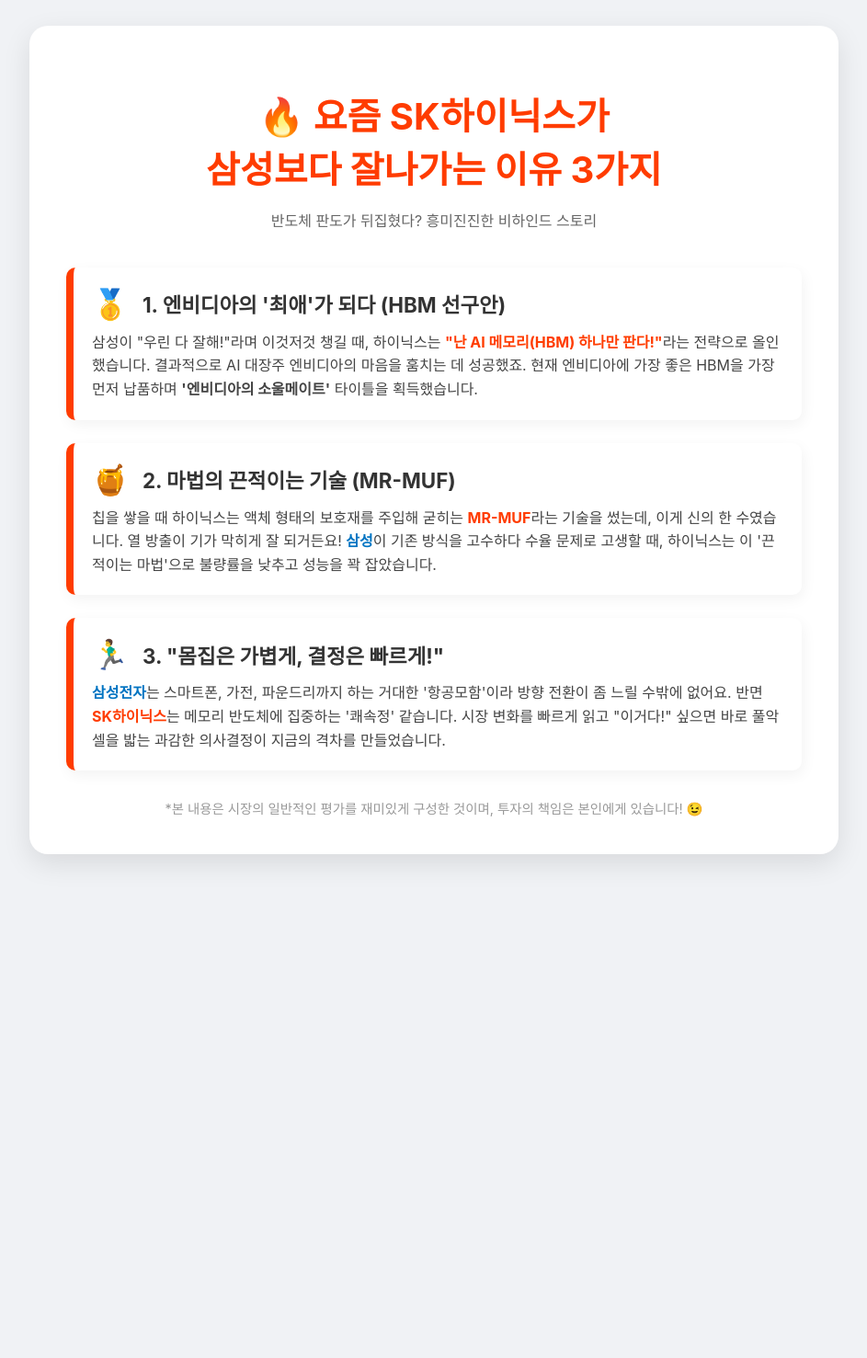
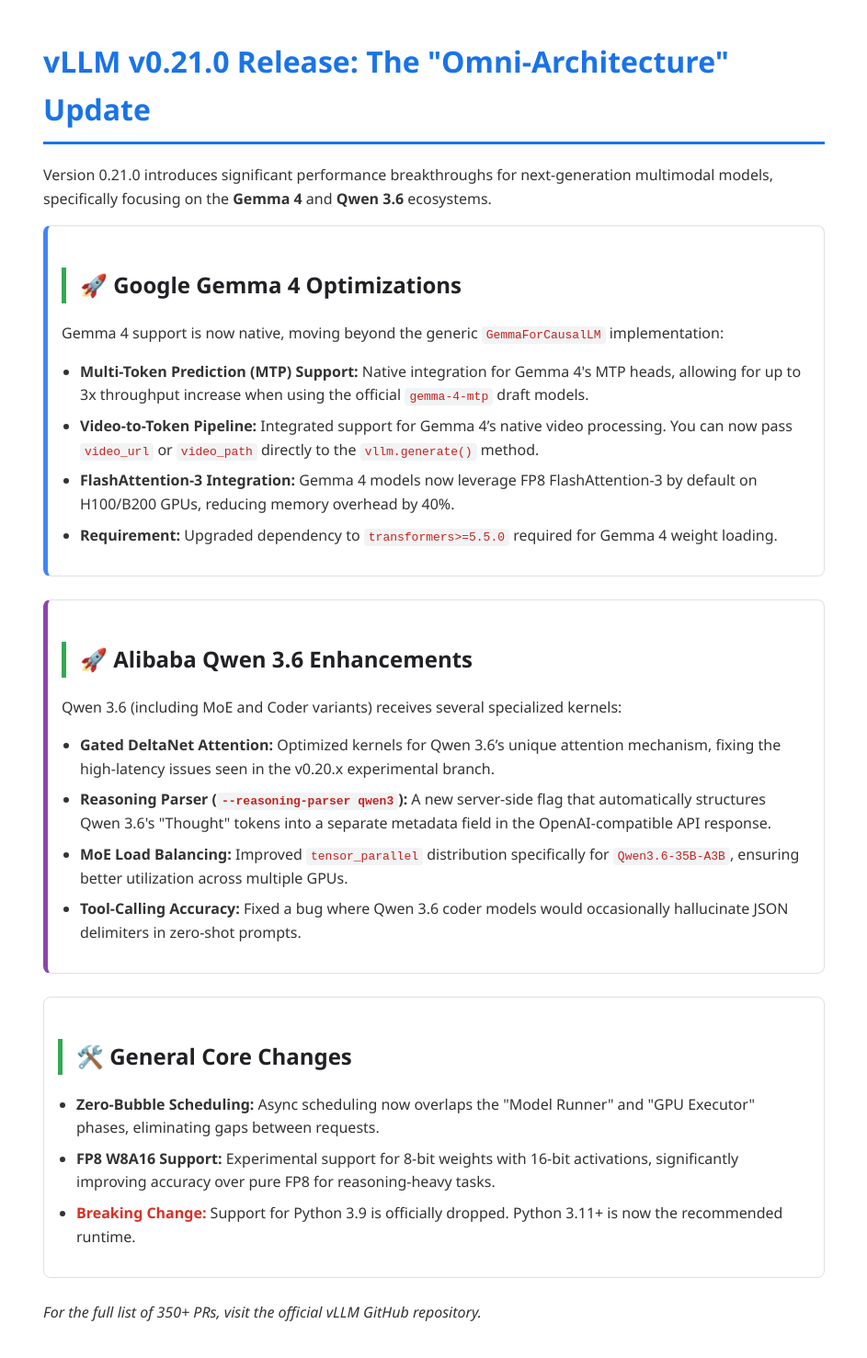
Before and after one commit to JaehunSim/jaehunsim.github.io, a Jekyll site: the page auto/result.html, which Jekyll copies as it is, in a window 1280 px wide. Shown: the whole page at 92% size, without its empty margins (168-1111 px from the left). Built offline with Jekyll 4.4.1, drawn with Linux system fonts in a browser that asks for light colours; before the commit the page ends 957 px from its top, so only the background shows below that.

Commit message:
Update result.html

```diff
--- a/auto/result.html
+++ b/auto/result.html
@@ -1,112 +1,90 @@
-
 <!DOCTYPE html>
-<html lang="ko">
+<html lang="en">
 <head>
     <meta charset="UTF-8">
     <meta name="viewport" content="width=device-width, initial-scale=1.0">
-    <title>SK하이닉스 vs 삼성전자: 승리의 비결</title>
+    <title>vLLM v0.21.0 Release Notes Summary</title>
     <style>
         body {
-            font-family: 'Pretendard', -apple-system, BlinkMacSystemFont, system-ui, Roboto, sans-serif;
-            background-color: #f0f2f5;
-            display: flex;
-            justify-content: center;
-            align-items: center;
+            font-family: 'Segoe UI', Tahoma, Geneva, Verdana, sans-serif;
+            line-height: 1.6;
+            color: #333;
+            max-width: 850px;
+            margin: 0 auto;
             padding: 20px;
-            color: #333;
-        }
-        .container {
-            max-width: 800px;
-            background: white;
-            padding: 40px;
-            border-radius: 20px;
-            box-shadow: 0 10px 30px rgba(0,0,0,0.1);
+            background-color: #ffffff;
         }
         h1 {
-            text-align: center;
-            color: #ff3c00; /* 하이닉스 오렌지 */
-            font-size: 2.5rem;
-            margin-bottom: 10px;
+            color: #1a73e8;
+            border-bottom: 3px solid #1a73e8;
+            padding-bottom: 10px;
         }
-        p.subtitle {
-            text-align: center;
-            color: #666;
-            margin-bottom: 40px;
+        h2 {
+            color: #202124;
+            border-left: 5px solid #34a853;
+            padding-left: 15px;
+            margin-top: 30px;
         }
-        .reason-card {
-            background: #fff;
-            border-left: 8px solid #ff3c00;
+        .section {
             margin-bottom: 25px;
-            padding: 20px;
-            border-radius: 10px;
-            transition: transform 0.3s ease;
-            box-shadow: 2px 5px 15px rgba(0,0,0,0.05);
+            padding: 15px;
+            border: 1px solid #e0e0e0;
+            border-radius: 8px;
         }
-        .reason-card:hover {
-            transform: translateY(-5px);
-        }
-        .reason-title {
-            font-size: 1.4rem;
-            font-weight: bold;
-            margin-bottom: 10px;
-            display: flex;
-            align-items: center;
-        }
-        .reason-title span {
-            font-size: 2rem;
-            margin-right: 15px;
-        }
-        .reason-content {
-            line-height: 1.6;
-            color: #444;
+        .gemma-focus { border-left: 5px solid #4285f4; }
+        .qwen-focus { border-left: 5px solid #8e44ad; }
+        ul { padding-left: 20px; }
+        li { margin-bottom: 8px; }
+        code {
+            background-color: #f1f3f4;
+            padding: 2px 5px;
+            border-radius: 4px;
+            font-family: monospace;
+            color: #c5221f;
         }
         .highlight {
-            color: #ff3c00;
             font-weight: bold;
-        }
-        .samsung {
-            color: #0074c2; /* 삼성 블루 */
-            font-weight: bold;
-        }
-        .footer {
-            text-align: center;
-            margin-top: 30px;
-            font-size: 0.9rem;
-            color: #999;
+            color: #d93025;
         }
     </style>
 </head>
 <body>
 
-<div class="container">
-    <h1>🔥 요즘 SK하이닉스가<br>삼성보다 잘나가는 이유 3가지</h1>
-    <p class="subtitle">반도체 판도가 뒤집혔다? 흥미진진한 비하인드 스토리</p>
+    <h1>vLLM v0.21.0 Release: The "Omni-Architecture" Update</h1>
+    <p>Version 0.21.0 introduces significant performance breakthroughs for next-generation multimodal models, specifically focusing on the <strong>Gemma 4</strong> and <strong>Qwen 3.6</strong> ecosystems.</p>
 
-    <div class="reason-card">
-        <div class="reason-title"><span>🥇</span> 1. 엔비디아의 '최애'가 되다 (HBM 선구안)</div>
-        <div class="reason-content">
-            삼성이 "우린 다 잘해!"라며 이것저것 챙길 때, 하이닉스는 <span class="highlight">"난 AI 메모리(HBM) 하나만 판다!"</span>라는 전략으로 올인했습니다. 결과적으로 AI 대장주 엔비디아의 마음을 훔치는 데 성공했죠. 현재 엔비디아에 가장 좋은 HBM을 가장 먼저 납품하며 <strong>'엔비디아의 소울메이트'</strong> 타이틀을 획득했습니다.
-        </div>
+    <div class="section gemma-focus">
+        <h2>🚀 Google Gemma 4 Optimizations</h2>
+        <p>Gemma 4 support is now native, moving beyond the generic <code>GemmaForCausalLM</code> implementation:</p>
+        <ul>
+            <li><strong>Multi-Token Prediction (MTP) Support:</strong> Native integration for Gemma 4's MTP heads, allowing for up to 3x throughput increase when using the official <code>gemma-4-mtp</code> draft models.</li>
+            <li><strong>Video-to-Token Pipeline:</strong> Integrated support for Gemma 4’s native video processing. You can now pass <code>video_url</code> or <code>video_path</code> directly to the <code>vllm.generate()</code> method.</li>
+            <li><strong>FlashAttention-3 Integration:</strong> Gemma 4 models now leverage FP8 FlashAttention-3 by default on H100/B200 GPUs, reducing memory overhead by 40%.</li>
+            <li><strong>Requirement:</strong> Upgraded dependency to <code>transformers>=5.5.0</code> required for Gemma 4 weight loading.</li>
+        </ul>
     </div>
 
-    <div class="reason-card">
-        <div class="reason-title"><span>🍯</span> 2. 마법의 끈적이는 기술 (MR-MUF)</div>
-        <div class="reason-content">
-            칩을 쌓을 때 하이닉스는 액체 형태의 보호재를 주입해 굳히는 <span class="highlight">MR-MUF</span>라는 기술을 썼는데, 이게 신의 한 수였습니다. 열 방출이 기가 막히게 잘 되거든요! <span class="samsung">삼성</span>이 기존 방식을 고수하다 수율 문제로 고생할 때, 하이닉스는 이 '끈적이는 마법'으로 불량률을 낮추고 성능을 꽉 잡았습니다.
-        </div>
+    <div class="section qwen-focus">
+        <h2>🚀 Alibaba Qwen 3.6 Enhancements</h2>
+        <p>Qwen 3.6 (including MoE and Coder variants) receives several specialized kernels:</p>
+        <ul>
+            <li><strong>Gated DeltaNet Attention:</strong> Optimized kernels for Qwen 3.6’s unique attention mechanism, fixing the high-latency issues seen in the v0.20.x experimental branch.</li>
+            <li><strong>Reasoning Parser (<code>--reasoning-parser qwen3</code>):</strong> A new server-side flag that automatically structures Qwen 3.6's "Thought" tokens into a separate metadata field in the OpenAI-compatible API response.</li>
+            <li><strong>MoE Load Balancing:</strong> Improved <code>tensor_parallel</code> distribution specifically for <code>Qwen3.6-35B-A3B</code>, ensuring better utilization across multiple GPUs.</li>
+            <li><strong>Tool-Calling Accuracy:</strong> Fixed a bug where Qwen 3.6 coder models would occasionally hallucinate JSON delimiters in zero-shot prompts.</li>
+        </ul>
     </div>
 
-    <div class="reason-card">
-        <div class="reason-title"><span>🏃‍♂️</span> 3. "몸집은 가볍게, 결정은 빠르게!"</div>
-        <div class="reason-content">
-            <span class="samsung">삼성전자</span>는 스마트폰, 가전, 파운드리까지 하는 거대한 '항공모함'이라 방향 전환이 좀 느릴 수밖에 없어요. 반면 <span class="highlight">SK하이닉스</span>는 메모리 반도체에 집중하는 '쾌속정' 같습니다. 시장 변화를 빠르게 읽고 "이거다!" 싶으면 바로 풀악셀을 밟는 과감한 의사결정이 지금의 격차를 만들었습니다.
-        </div>
+    <div class="section">
+        <h2>🛠️ General Core Changes</h2>
+        <ul>
+            <li><strong>Zero-Bubble Scheduling:</strong> Async scheduling now overlaps the "Model Runner" and "GPU Executor" phases, eliminating gaps between requests.</li>
+            <li><strong>FP8 W8A16 Support:</strong> Experimental support for 8-bit weights with 16-bit activations, significantly improving accuracy over pure FP8 for reasoning-heavy tasks.</li>
+            <li><span class="highlight">Breaking Change:</span> Support for Python 3.9 is officially dropped. Python 3.11+ is now the recommended runtime.</li>
+        </ul>
     </div>
 
-    <div class="footer">
-        *본 내용은 시장의 일반적인 평가를 재미있게 구성한 것이며, 투자의 책임은 본인에게 있습니다! 😉
-    </div>
-</div>
+    <p><em>For the full list of 350+ PRs, visit the official vLLM GitHub repository.</em></p>
 
 </body>
 </html>
```
